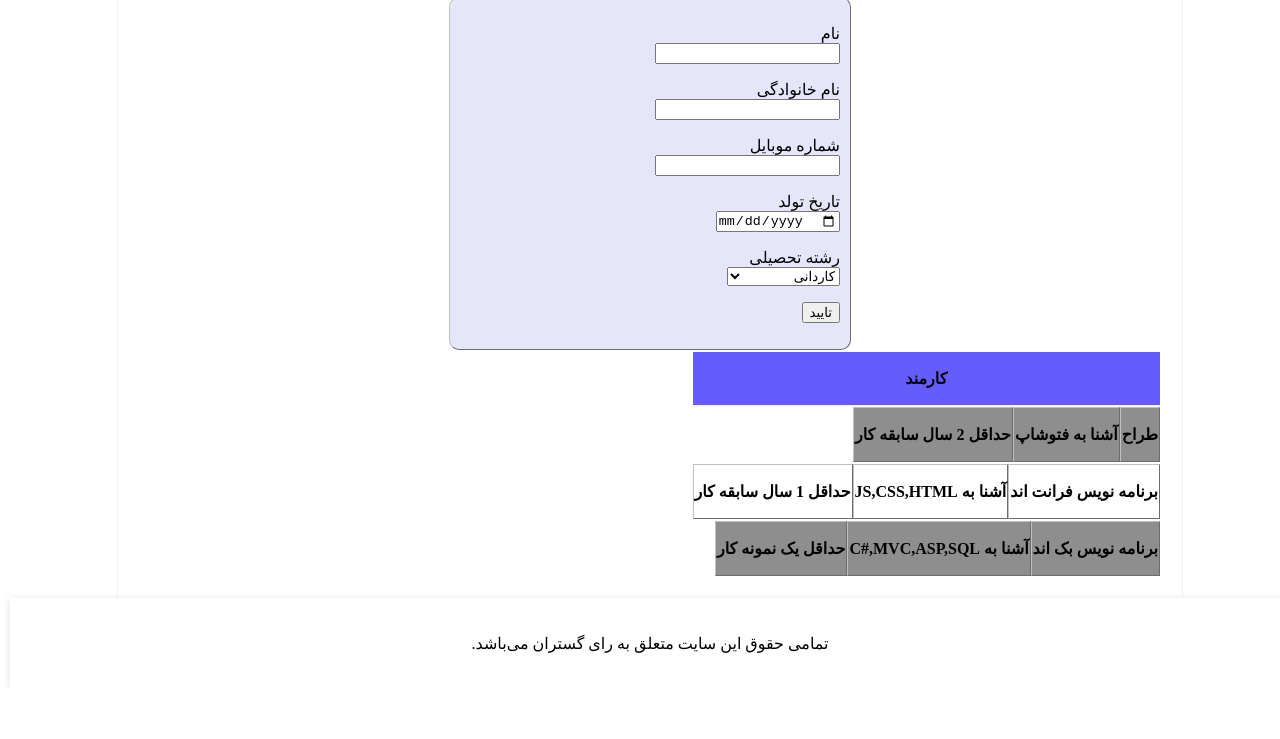
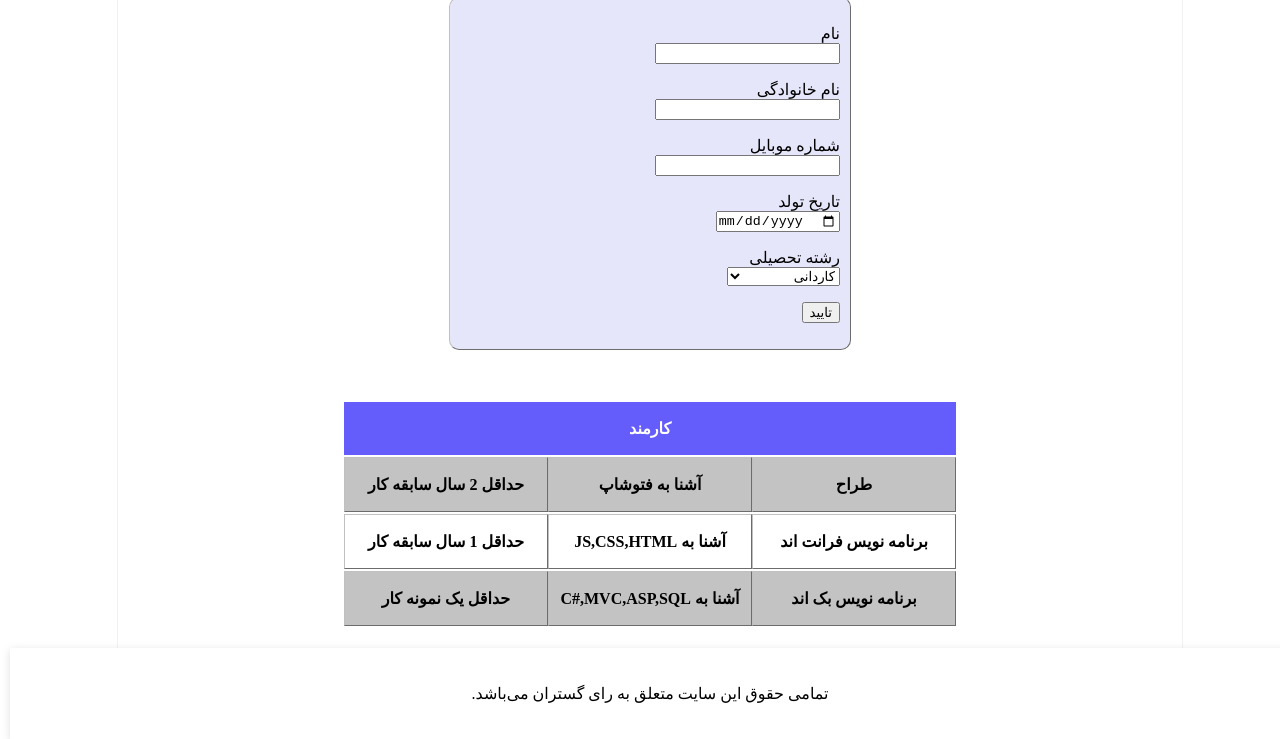
Before and after one commit to monirekhanlou/Company, a plain HTML site: page Resume.html in a window 1280 px wide. Shown: the part 545-1284 px from the top of the page. Before the commit the page ends 1234 px from the top, so only its background shows below. Drawn offline with Linux system fonts and the light colour scheme.

Commit message:
resume table done

```diff
--- a/content/resume.css
+++ b/content/resume.css
@@ -29,7 +29,7 @@ h1 {
   border-radius: 10px;
   background-color: lavender;
   width: 400px;
-    margin: auto;
+  margin: auto;
 
 }
 .txtStyle{
@@ -38,46 +38,66 @@ h1 {
 }
 .reqFirstRow{
   background-color: rgb(101, 93, 251);
-  text-decoration-color: white;
+  color: white;
   border: 1px outset silver;
+  font-weight: bold;
   column-span: 3;
+  width: 600px;
 }
 .reqEvenRowsFirstCol{
-  background-color: rgb(143, 142, 142);
+  background-color: rgb(195, 195, 195);
   border: 1px outset silver;
   font-weight: bold;
   float: right;
+  width: 200px;
 
 }
 .reqEvenRowsSecCol{
-  background-color: rgb(143, 142, 142);
+  background-color: rgb(195, 195, 195);
   border: 1px outset silver;
-  font-weight: bold;
   float: right;
+  width: 200px;
+
 
 }
 .reqEvenRowsThCol{
-  background-color: rgb(143, 142, 142);
+  background-color: rgb(195, 195, 195);
   border: 1px outset silver;
-  font-weight: bold;
   float: right;
+  width: 200px;
+
 
 }
 .reqOddRowsFirstCol{
   background-color: white;
   border: 1px outset silver;
+  font-weight: bold;
   float: right;
+  width: 200px;
+
 }
 
 .reqOddRowsSecCol{
   background-color: white;
   border: 1px outset silver;
   float: right;
+  width: 200px;
+
 
 }
 .reqOddRowsThCol{
   background-color: white;
   border: 1px outset silver;
   float: right;
+  width: 200px;
+
 
 }
+.reqTable{
+width: fit-content;
+display: block;
+margin-left: auto;
+margin-right: auto;
+margin-top: 50px;
+
+}
```
